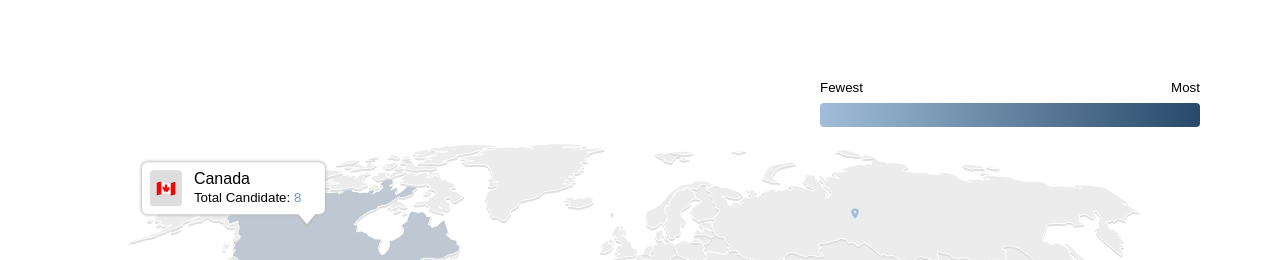
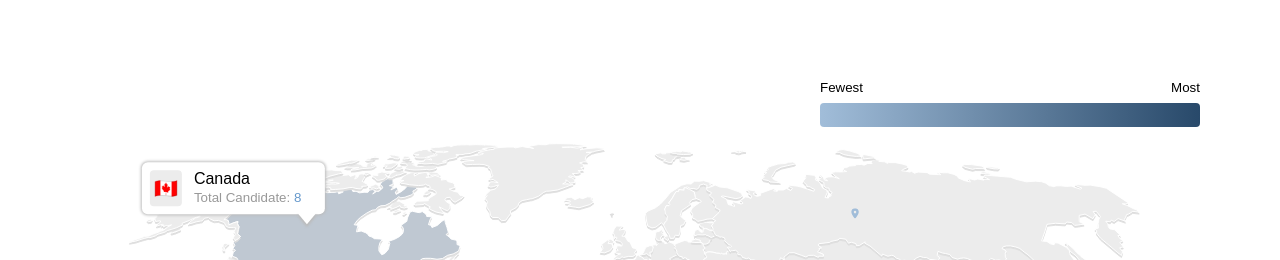
Before and after one commit to patrickojeh/react-world-map, a plain HTML site: page index.html in a window 1280 px wide. Both pictures are taken after a click on the element 307 px from the left and 222 px from the top of the page. Shown: the top 260 px of the page. Drawn offline with Linux system fonts and the light colour scheme.

Commit message:
Minor styling update to tooltip

```diff
--- a/style.css
+++ b/style.css
@@ -44,6 +44,10 @@ svg {
   z-index: 10;
 }
 
+.map-tooltip small {
+  color: #999;
+}
+
 .map-tooltip.show {
   animation: .25s revealTooltip cubic-bezier(1, 0, 0, 1) forwards;
   display: grid;
@@ -78,8 +82,9 @@ span.map-pin.hide {
 }
 
 .wmcFlag {
-  background: #ddd;
+  background: #ececec;
   border-radius: 4px;
+  font-size: 1.2rem;
   padding: 4px;
 }
 
```
